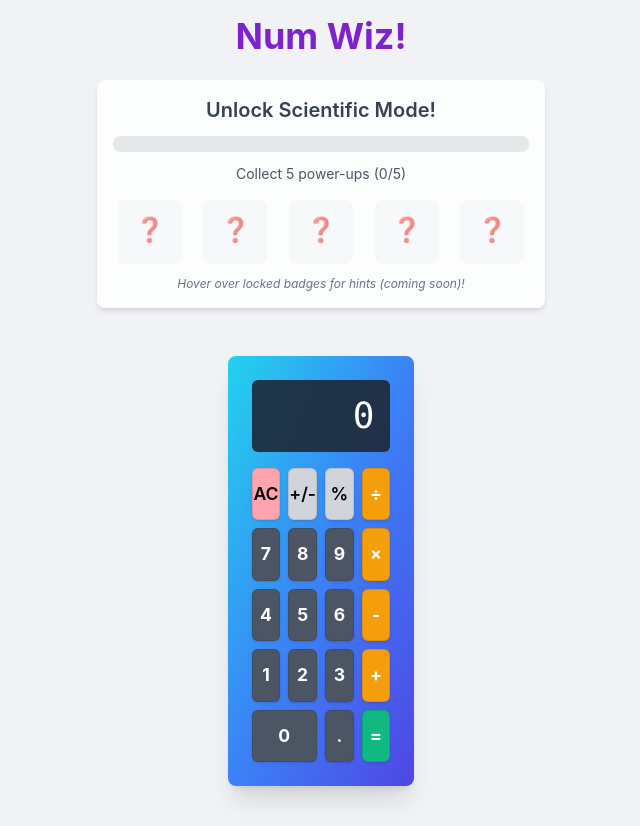
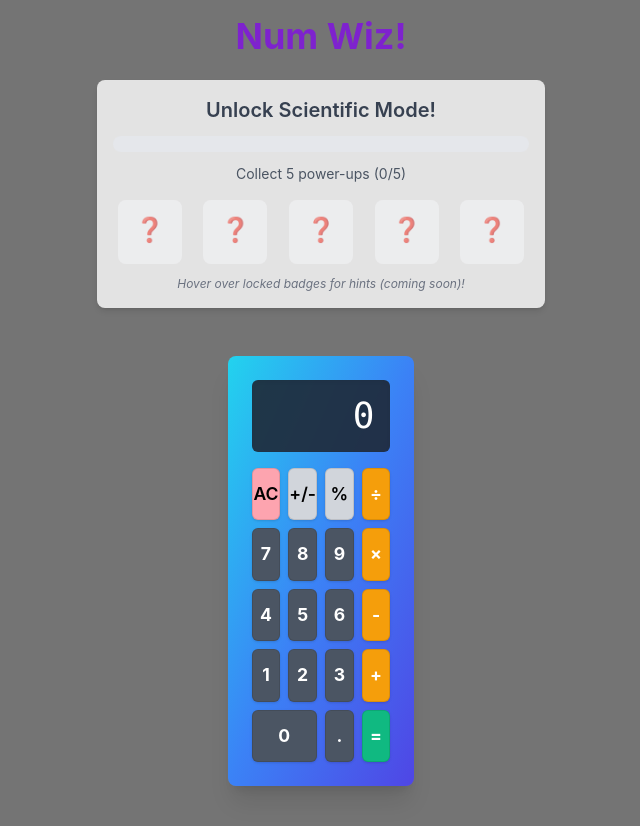
Before and after one commit to Tolevats/num-wiz, a React (Vite) app: page / in a window 1280 px wide. Shown: the whole page, without its empty margins (319-959 px from the left). Built offline with nearby package versions, Linux system fonts and the light colour scheme; a web font is replaced by a local one.

Commit message:
style: Update font-family quotes and restore background color in global styles

```diff
--- a/src/index.css
+++ b/src/index.css
@@ -6,15 +6,15 @@
 /* Global base styles */
 body {
   margin: 0;
-  font-family: -apple-system, BlinkMacSystemFont, 'Segoe UI', 'Roboto', 'Oxygen',
-    'Ubuntu', 'Cantarell', 'Fira Sans', 'Droid Sans', 'Helvetica Neue',
+  font-family: -apple-system, BlinkMacSystemFont, "Segoe UI", "Roboto", "Oxygen",
+    "Ubuntu", "Cantarell", "Fira Sans", "Droid Sans", "Helvetica Neue",
     sans-serif;
   -webkit-font-smoothing: antialiased;
   -moz-osx-font-smoothing: grayscale;
-  background-color: #f0f2f5; /* Light background for the page */
+  background-color: #747474;
 }
 
 code {
-  font-family: source-code-pro, Menlo, Monaco, Consolas, 'Courier New',
+  font-family: source-code-pro, Menlo, Monaco, Consolas, "Courier New",
     monospace;
 }
```
